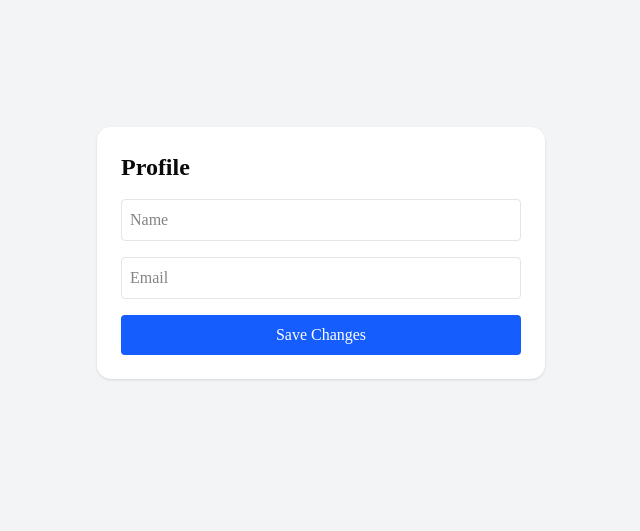
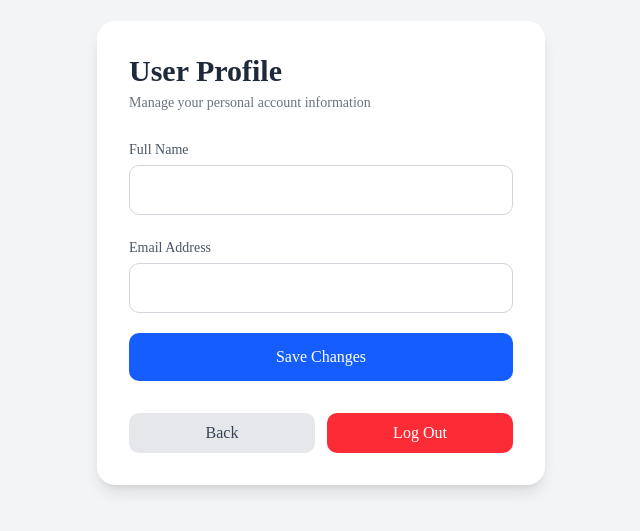
Before and after one commit to SimonasAz/student-assignment-management-system, a Next.js app: page /profile in a window 1280 px wide. Shown: the part 147-678 px from the top of the page, without its empty margins (319-959 px from the left). Built offline with nearby package versions, Linux system fonts and the light colour scheme; no server answers.

Commit message:
Made the user profile better, added a logout function and also security features

```diff
--- /dev/null
+++ b/app/api/logout/route.ts
@@ -0,0 +1,17 @@
+import prisma from "@/prisma/lib/prisma";
+import { cookies } from "next/headers";
+
+export async function POST() {
+    const cookieStore = await cookies()
+    const sessionId = cookieStore.get("sessionId")?.value
+
+    if (sessionId) {
+        await prisma.session.deleteMany({
+            where: { id: sessionId }
+        })
+    }
+
+     cookieStore.delete("sessionId")
+
+     return Response.json({ message: "Logged out successfully" })
+}
--- a/app/api/user/route.ts
+++ b/app/api/user/route.ts
@@ -3,10 +3,16 @@ import { getCurrentUser } from "@/lib/auth";
 
 export async function GET() {
     const user = await getCurrentUser()
+
     if (!user) {
         return new Response(JSON.stringify({ error: "Unauthorized" }), { status: 401 })
     }
-    return Response.json({ id: user.id, name: user.name, email: user.email })
+
+    return Response.json({
+        id: user.id,
+        name: user.name,
+        email: user.email
+    })
 }
 
 export async function PUT(req: Request) {
@@ -18,12 +24,29 @@ export async function PUT(req: Request) {
 
     const data = await req.json()
 
+    const cleanName = data.name?.trim()
+    const cleanEmail = data.email?.trim()
+
+    if (!cleanName || !cleanEmail) {
+        return new Response(
+            JSON.stringify({ error: "All fields are required" }),
+            { status: 400 }
+        )
+    }
+
+    if (!cleanEmail.includes("@")) {
+        return new Response(
+            JSON.stringify({ error: "Invalid email format" }),
+            { status: 400 }
+        )
+    }
+
     try {
         const updated = await prisma.user.update({
             where: { id: user.id },
             data: {
-                name: data.name,
-                email: data.email
+                name: cleanName,
+                email: cleanEmail
             }
         })
 
--- a/app/assignments/page.tsx
+++ b/app/assignments/page.tsx
@@ -180,17 +180,21 @@ export default function Assignments(){
           <div className="w-full max-w-6xl space-y-8">
       <h1 className="text-3xl font-bold mb-6 text-gray-800">Assignments</h1>
 
-      <button onClick={() => window.location.href = "/dashboard"}
-      className="bg-indigo-600 hover:bg-indigo-700 text-white px-4 py-2 rounded shadow cursor-pointer">
+      <div className="flex gap-3 mb-2">
+        <button
+          onClick={() => window.location.href = "/dashboard"}
+          className="bg-indigo-600 hover:bg-indigo-700 text-white px-5 py-2 rounded-lg shadow cursor-pointer transition"
+        >
           View Dashboard
         </button>
 
         <button
           onClick={() => window.location.href = "/profile"}
-      className="bg-gray-600 hover:bg-gray-700 text-white px-4 py-2 rounded shadow"
+          className="bg-gray-700 hover:bg-gray-800 text-white px-5 py-2 rounded-lg shadow cursor-pointer transition"
         >
           Profile
         </button>
+      </div>
       {error && <p className="mb-4 p-3 bg-red-100 border border-red-300 text-red-700 rounded">{error}</p>}
 
       <div className="bg-white shadow-md rounded-xl p-6 space-y-4">
--- a/app/profile/page.tsx
+++ b/app/profile/page.tsx
@@ -2,6 +2,7 @@
 
 import { useEffect, useState } from "react"
 import { useRouter } from "next/navigation"
+
 export default function Profile() {
     const [name, setName] = useState("")
     const [email, setEmail] = useState("")
@@ -14,7 +15,6 @@ export default function Profile() {
 
     async function loadUser() {
         const res = await fetch("/api/user")
-
         if (!res.ok) return
 
         const data = await res.json()
@@ -25,50 +25,107 @@ export default function Profile() {
    async function updateUser(e: any) {
     e.preventDefault()
 
+    const cleanName = name.trim()
+    const cleanEmail = email.trim()
+
+    if (!cleanName || !cleanEmail) {
+        setMessage("Please fill in all fields")
+        return
+    }
+
+    if (!cleanEmail.includes("@")) {
+        setMessage("Please enter a valid email")
+        return
+    }
+
     const res = await fetch("/api/user", {
         method: "PUT",
         headers: { "Content-Type": "application/json" },
-            body: JSON.stringify({ name, email })
+        body: JSON.stringify({
+            name: cleanName,
+            email: cleanEmail
+        })
     })
 
     const data = await res.json()
+
     if (res.ok) {
         setMessage("Profile updated successfully")
-                router.push("/assignments")
+        setName(cleanName)
+        setEmail(cleanEmail)
     } else {
         setMessage(data.error || "Failed to update profile")
     }
 }
 
+    async function logout() {
+        await fetch("/api/logout", { method: "POST" })
+        router.push("/login")
+    }
+
    return (
-        <div className="min-h-screen flex justify-center items-center bg-gray-100">
-      <form
-        onSubmit={updateUser}
-        className="bg-white p-6 rounded-xl shadow w-full max-w-md space-y-4"
-      >
-        <h1 className="text-2xl font-bold">Profile</h1>
+    <div className="min-h-screen flex justify-center items-center bg-gray-100 p-4">
+        <div className="bg-white p-8 rounded-2xl shadow-lg w-full max-w-md space-y-6">
 
+            <div>
+                <h1 className="text-3xl font-bold text-gray-800">User Profile</h1>
+                <p className="text-sm text-gray-500 mt-1">Manage your personal account information</p>
+            </div>
+
+            <form onSubmit={updateUser} className="space-y-5">
+                <div>
+                    <label className="text-sm font-medium text-gray-600">Full Name</label>
                     <input
                         value={name}
                         onChange={(e) => setName(e.target.value)}
-          placeholder="Name"
-          className="w-full border p-2 rounded"
+                        className="w-full border border-gray-300 p-3 rounded-lg mt-1 focus:outline-none focus:ring-2 focus:ring-blue-400"
                     />
+                </div>
 
+                <div>
+                    <label className="text-sm font-medium text-gray-600">Email Address</label>
                     <input
+                        type="email"
                         value={email}
                         onChange={(e) => setEmail(e.target.value)}
-          placeholder="Email"
-          className="w-full border p-2 rounded"
+                        className="w-full border border-gray-300 p-3 rounded-lg mt-1 focus:outline-none focus:ring-2 focus:ring-blue-400"
                     />
+                </div>
 
-        <button className="bg-blue-600 text-white px-4 py-2 rounded w-full">
+                <button className="bg-blue-600 hover:bg-blue-700 text-white px-4 py-3 rounded-lg w-full font-medium transition cursor-pointer">
                     Save Changes
                 </button>
+            </form>
 
-        {message && <p className="text-sm text-gray-600">{message}</p>}
-      </form>
+            {message && (
+                <p className={`text-sm text-center font-medium ${
+                    message.includes("successfully")
+                    ? "text-green-600"
+                    : "text-red-500"
+                }`}>
+                    {message}
+                </p>
+            )}
+
+            <div className="flex gap-3 pt-2">
+                <button
+                    type="button"
+                    onClick={() => router.push("/assignments")}
+                    className="flex-1 bg-gray-200 hover:bg-gray-300 text-gray-700 px-4 py-2 rounded-lg transition cursor-pointer"
+                >
+                    Back
+                </button>
+
+                <button
+                    type="button"
+                    onClick={logout}
+                    className="flex-1 bg-red-500 hover:bg-red-600 text-white px-4 py-2 rounded-lg transition cursor-pointer"
+                >
+                    Log Out
+                </button>
+            </div>
+
+        </div>
     </div>
 )
-
 }
```
Lines whose indentation alone changed are shown as unchanged.
